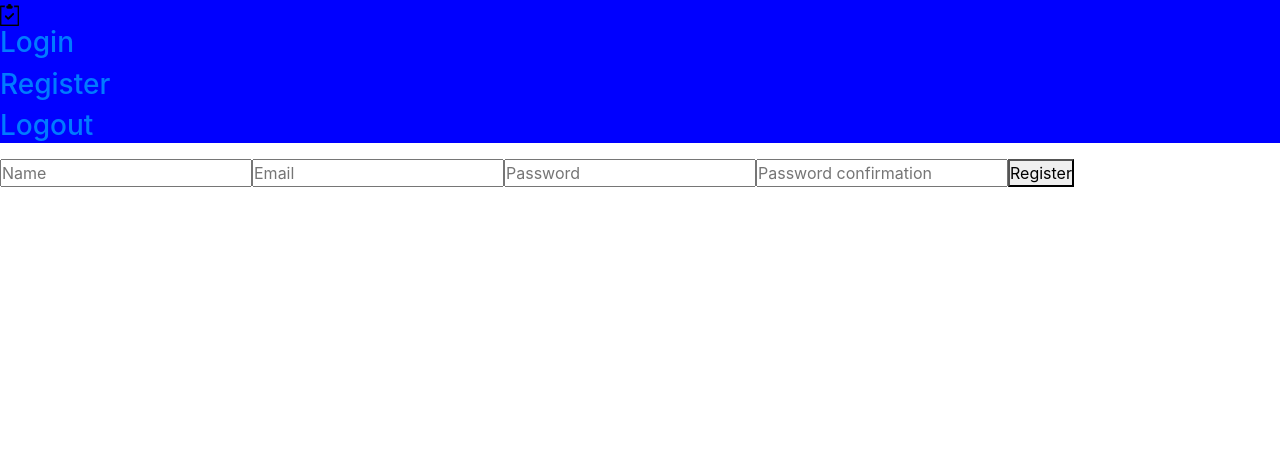
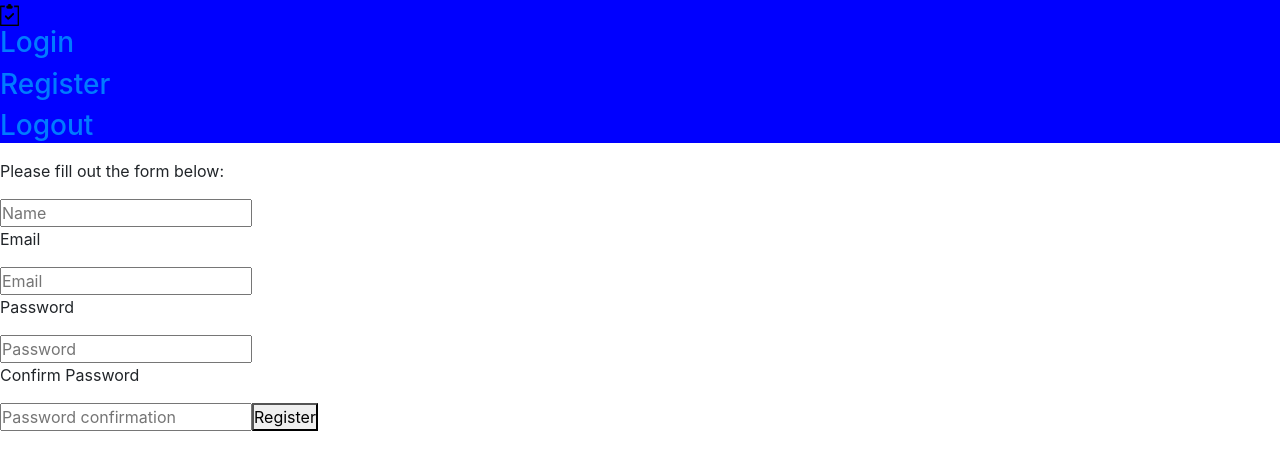
Before and after one commit to SammieSams99/Follow-Up-App, a React (Create React App) app in the folder follow-up/: page /registration in a window 1280 px wide. Shown: the top 470 px of the page. Built offline with nearby package versions, Linux system fonts and the light colour scheme.

Commit message:
added more styling to the login and register page

```diff
--- a/follow-up/src/components/auth/Login.js
+++ b/follow-up/src/components/auth/Login.js
@@ -53,6 +53,8 @@ class Login extends Component {
     return (
       <div>
         <form onSubmit={this.handleSubmit}>
+          <h1>Welcome back</h1>
+          <p>Email</p>
           <input
             type="email"
             name="email"
@@ -62,6 +64,7 @@ class Login extends Component {
             required
           />
 
+          <p>Username</p>
           <input
             type="password"
             name="password"
--- a/follow-up/src/components/auth/Registration.js
+++ b/follow-up/src/components/auth/Registration.js
@@ -60,6 +60,7 @@ class Registration extends Component {
     return (
       <div>
         <form onSubmit={this.handleSubmit}>
+        <p>Please fill out the form below:</p>
         <input
             type="name"
             name="name"
@@ -68,7 +69,7 @@ class Registration extends Component {
             onChange={this.handleChange}
             required
           />
-
+          <p>Email</p>
           <input
             type="email"
             name="email"
@@ -77,7 +78,7 @@ class Registration extends Component {
             onChange={this.handleChange}
             required
           />
-
+          <p>Password</p>
           <input
             type="password"
             name="password"
@@ -86,7 +87,7 @@ class Registration extends Component {
             onChange={this.handleChange}
             required
           />
-
+          <p> Confirm Password</p>
           <input
             type="password"
             name="password_confirmation"
```
